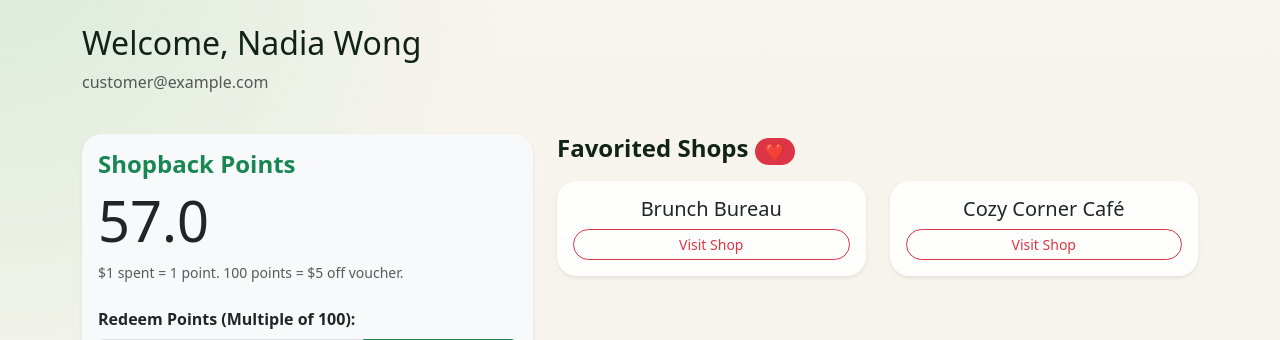
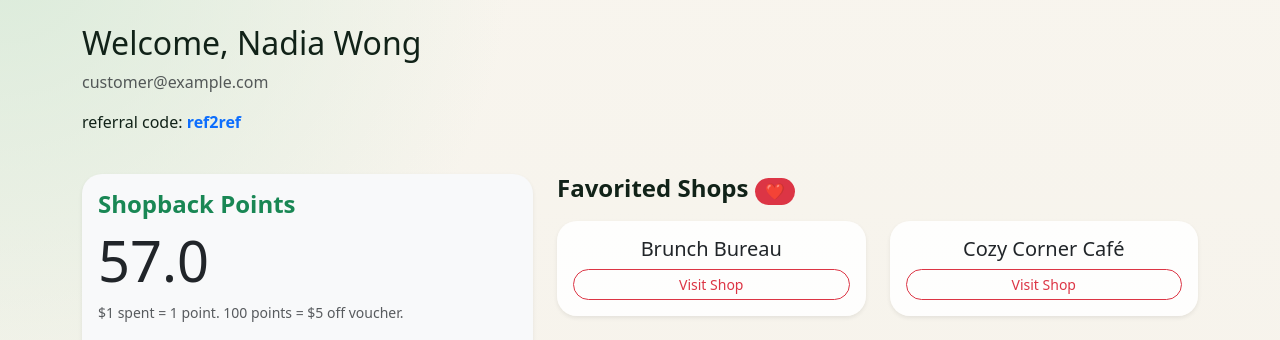
Before and after one commit to teyyyyy/dbttproj, a FastAPI app: page /account in a window 1280 px wide. Shown: the part 56-396 px from the top of the page. Run offline with FastAPI, Linux system fonts and the light colour scheme; data comes from the database, SQL or seed files in the repository.

Commit message:
referall code add

```diff
--- a/app/templates/account.html
+++ b/app/templates/account.html
@@ -7,6 +7,7 @@
     <div class="col-12 mb-4">
         <h2>Welcome, {{ current_user.full_name }}</h2>
         <p class="text-muted">{{ current_user.email }}</p>
+        <p>referral code: <span class="text-primary fw-bold">ref{{ current_user.id}}ref</span></p>
     </div>
 </div>
 
```
